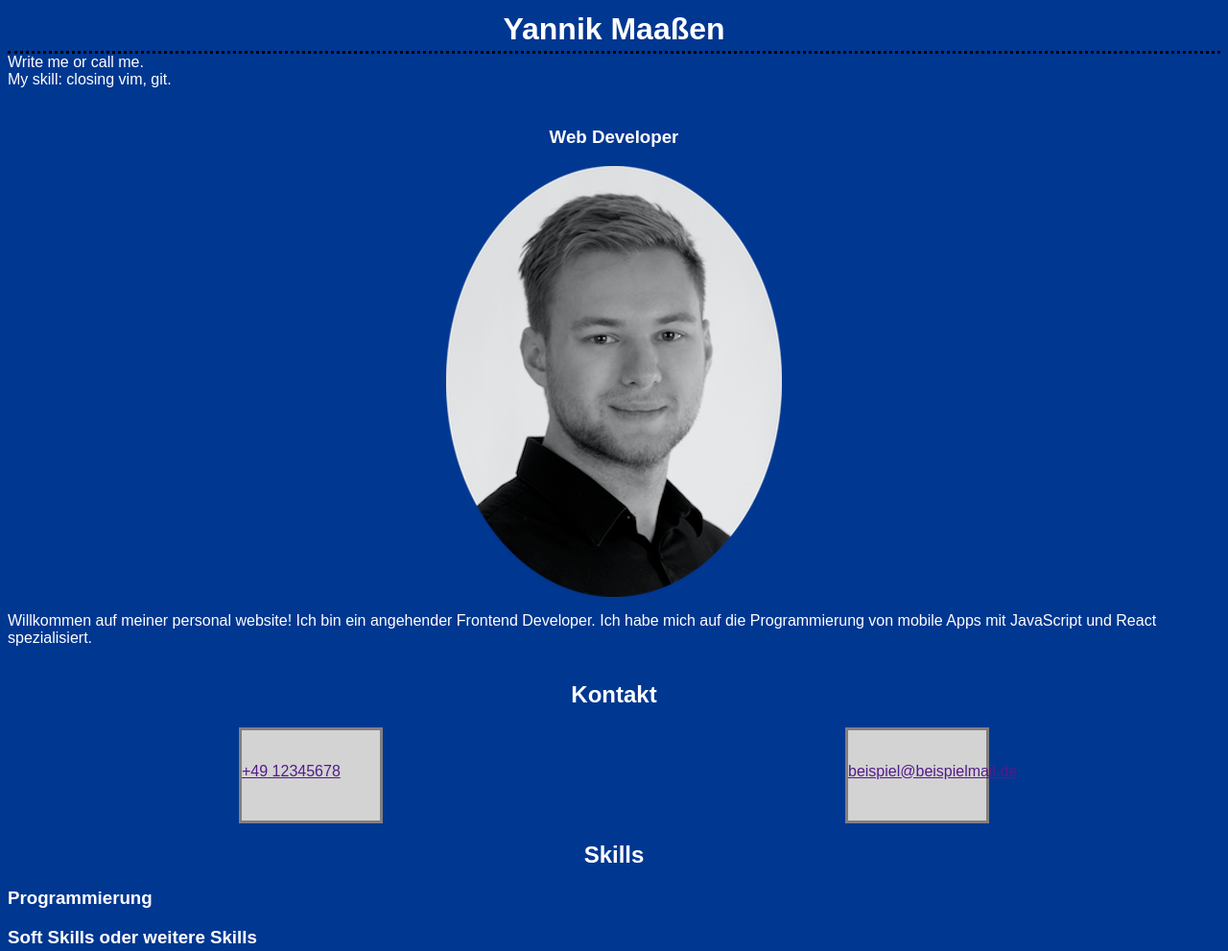
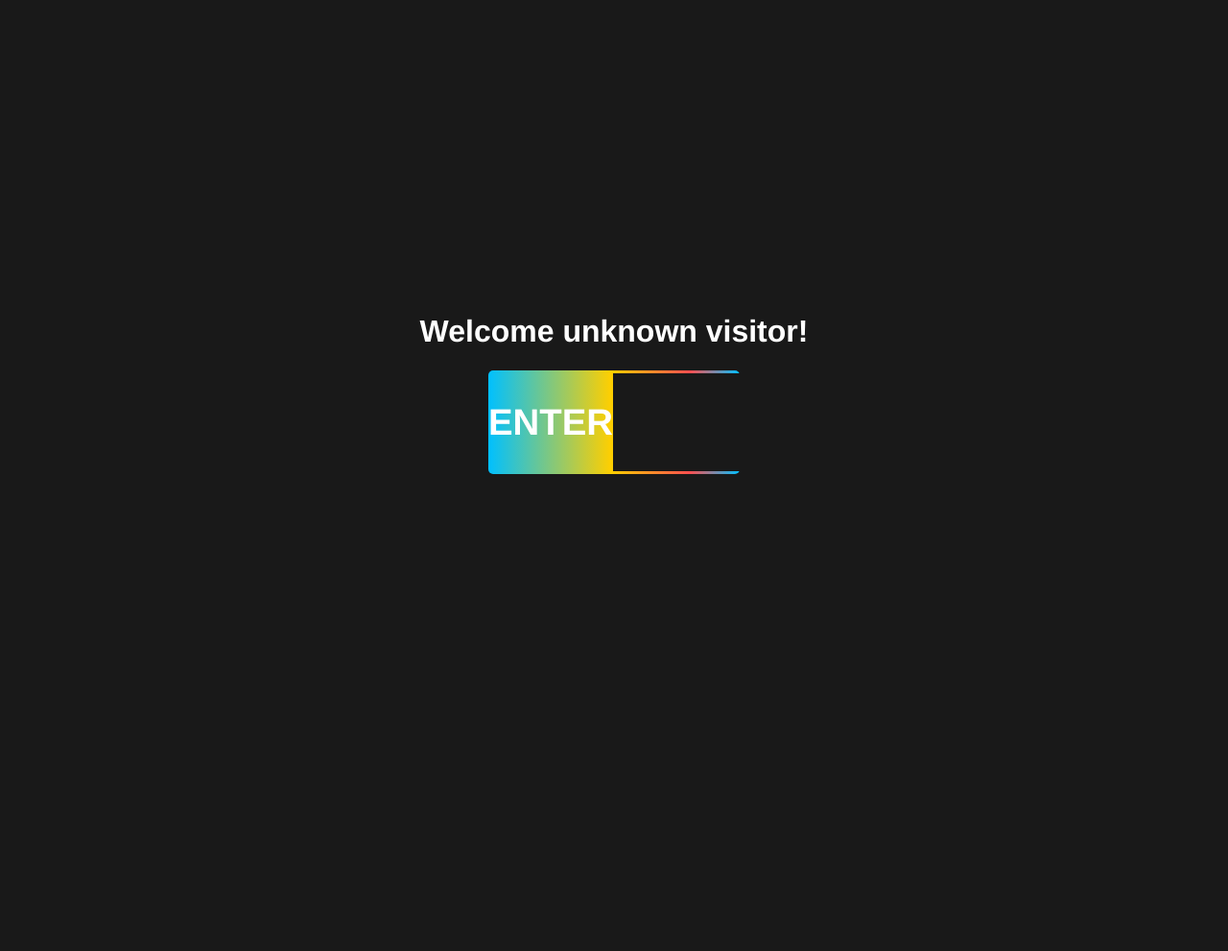
Before and after one commit to yannikmaassen/personal-website, a website: page docs/index.html in a window 1280 px wide. Shown: the top 991 px of the page at 96% size. After the commit the page ends 800 px from the top, so only its background shows below. Drawn offline with Linux system fonts and the light colour scheme.

Commit message:
Add entry page

```diff
--- a/docs/index.html
+++ b/docs/index.html
@@ -1,112 +1,18 @@
 <!DOCTYPE html>
-<html lang="de">
+<html lang="en">
 <head>
     <meta charset="UTF-8">
     <meta name="viewport" content="width=device-width, initial-scale=1.0">
-    <title>Yannik Maaßen</title>
+    <title>Welcome!</title>
     <link rel="stylesheet" href="styles.css">
 </head>
 
+<body class="enter__body">
+    <main class="enter">
+        <h1 class="enter__heading">Welcome unknown visitor!</h1>
+        <a href="home.html" class="rainbow-button" id="enter__a">Enter</a>
 
-<body class="grid">
-<!-- Header -->
-    <header class="header__header header__grid">
-        <h1>Yannik Maaßen</h1>
-    </header>
-
-    <section class="contact">
-        Write me or call me.
-    <section class="skills">
-        My skill: closing vim, git.
-    </section>
-
-<!-- Job position and image. -->
-<section class="short-description__grid">
-    <h3 class="short-description__heading">Web Developer
-    </h3>
-    <img src="2sw.png" alt="Bild von Yannik Maaßen" class="short-description__image">
-    <p class="short-description__text">
-        Willkommen auf meiner personal website!
-        Ich bin ein angehender Frontend Developer. Ich habe mich auf die Programmierung von mobile Apps mit JavaScript und React spezialisiert.
-    </p>
-
-</section>
-
-<!-- Contact info. -->
-<h2 class="contact__heading">
-    Kontakt
-</h2>
-<section class="contact__grid">
-<div class="box">
-    <div class="contact__box">
-        <a href="">
-            <img src="logo_phone.png" alt="">
-            <p>+49 12345678
-            </p>
-        </a>
-    </div>
-</div>
-<div class="box">
-    <div class="contact__box">
-        <a href="">
-            <img src="logo_mail.png" alt="">
-            <p>beispiel@beispielmail.de
-            </p>
-        </a>
-    </div>
-</div>
-
-</section>
-
-
-<h2 class="skills__heading1">Skills</h2>
-<section>
-
-    <h3>Programmierung</h3>
-
-    <!-- Insert boxes with Skills. -->
-
-    <h3>Soft Skills oder weitere Skills </h3>
-
-<!-- (Social and/or skills such as Change Management etc.) -->
-
-</section>
-
-
-<section>
-    <h3>Werdegang</h3>
-    <p>
-        Ich bin Yannik Maaßen und ich habe viele schöne Dinge gemacht, die ich hier als meinen Lebenslauf zusammenfasse.
-    </p>
-</section>
-
-<section>
-    <h3>
-        CV
-    </h3>
-
-<!-- Irgendwas für den CV überlegen. -->
-
-</section>
-
-<!-- Bilder mit Verlinkung zu Profilen. -->
-
-<section>
-    <img src="" alt="">
-        <a href=""></a>
-    <img src="" alt="">
-        <a href=""></a>
-    <img src="" alt="">
-        <a href=""></a>
-    <img src="" alt="">
-        <a href=""></a>
-</section>
-
-
-<footer>
-    Impressum stuff
-</footer>
-
+    </main>
 
 </body>
 </html>
--- /dev/null
+++ b/scss/_enter.scss
@@ -0,0 +1,55 @@
+.enter {
+    display: flex;
+    flex-direction: column;
+    align-items: center;
+    justify-content: center;
+}
+
+.enter__body {
+    margin:0;
+    background-color:#191919;
+    min-height:100vh;
+    display:flex;
+    align-items:center;
+    justify-content:center;
+    font-family:Helvetica,Sans-serif;
+  }
+
+.enter__heading {
+    text-color: white;
+}
+
+#enter__a {
+    text-decoration:none;
+    color:#FFF;
+  }
+  .rainbow-button {
+    width:calc(20vw + 6px);
+    height:calc(8vw + 6px);
+    background-image: linear-gradient(90deg, #00C0FF 0%, #FFCF00 49%, #FC4F4F 80%, #00C0FF 100%);
+    border-radius:5px;
+    display:flex;
+    align-items:center;
+    justify-content:center;
+    text-transform:uppercase;
+    font-size:3vw;
+    font-weight:bold;
+  }
+  .rainbow-button:after {
+    content:attr(alt);
+    width:20vw;
+    height:8vw;
+    background-color:#191919;
+    display:flex;
+    align-items:center;
+    justify-content:center;
+  }
+  .rainbow-button:hover {
+    animation:slidebg 2s linear infinite;
+  }
+
+  @keyframes slidebg {
+    to {
+      background-position:20vw;
+    }
+  }
--- a/scss/components/_contact-test.scss
+++ /dev/null
@@ -1,3 +0,0 @@
-.contact {
-    font size: 2rem;
-}
--- a/scss/components/_short-description.scss
+++ b/scss/components/_short-description.scss
@@ -1,8 +1,7 @@
-.short-description__grid {
-    display: grid;
-    grid-template-columns: 1fr;
-    grid-template-rows: 1fr;
-    justify-items: center;
+.short-description {
+    display: flex;
+    flex-direction: column;
+    align-items: center;
 }
 
 .short-description__heading {
--- a/scss/components/_skills-test.scss
+++ /dev/null
@@ -1,3 +0,0 @@
-.skills {
-    color: tomato;
-}
--- a/scss/styles.scss
+++ b/scss/styles.scss
@@ -4,9 +4,8 @@
 
 //components:
 
+@import "enter";
 @import "components/header";
-@import "components/contact-test";
-@import "components/skills-test";
 @import "components/short-description";
 @import "components/contact";
 @import "components/skills";
```
Also changed, not shown: docs/home.html (added, +98 -0 lines), docs/styles.css, 2 other files.
